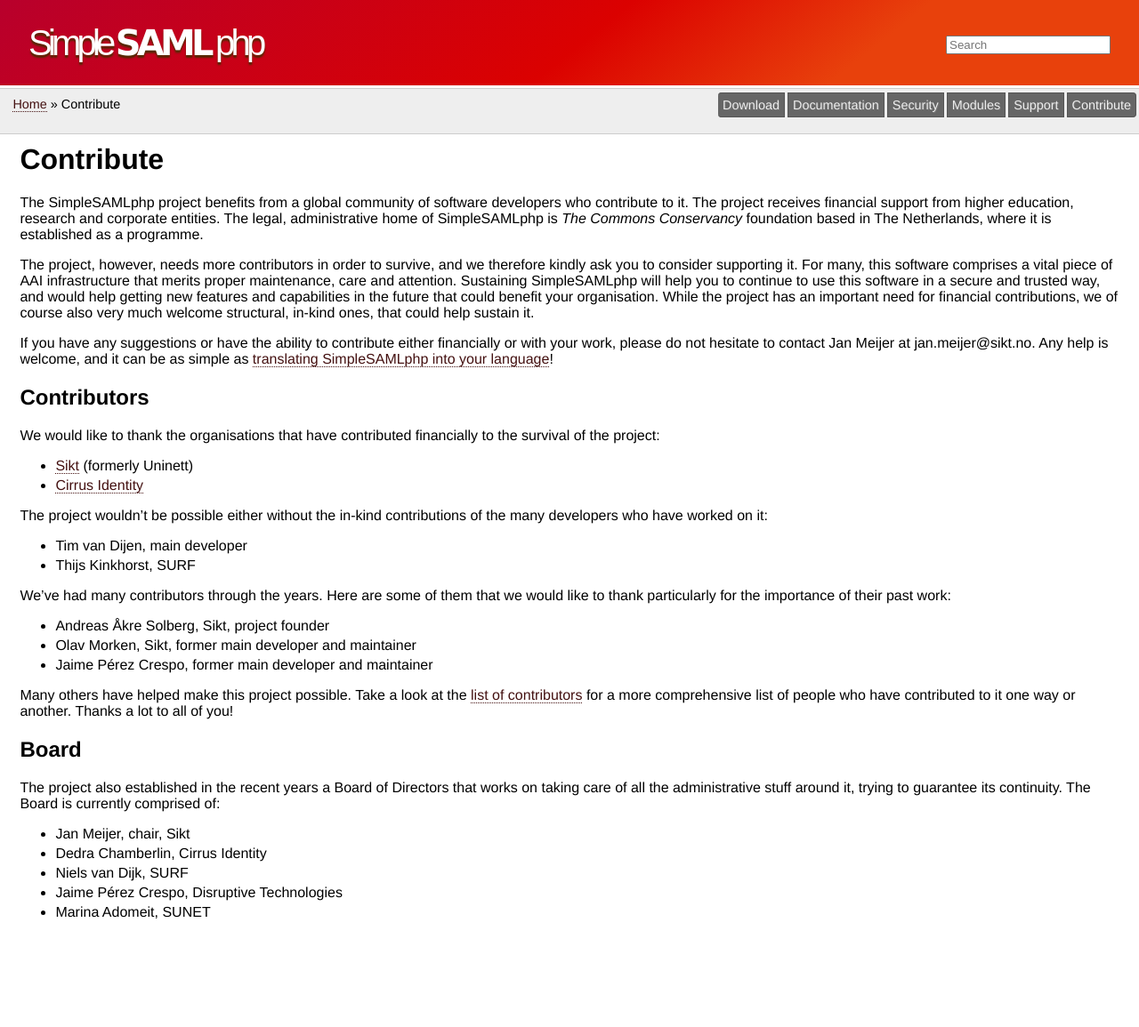
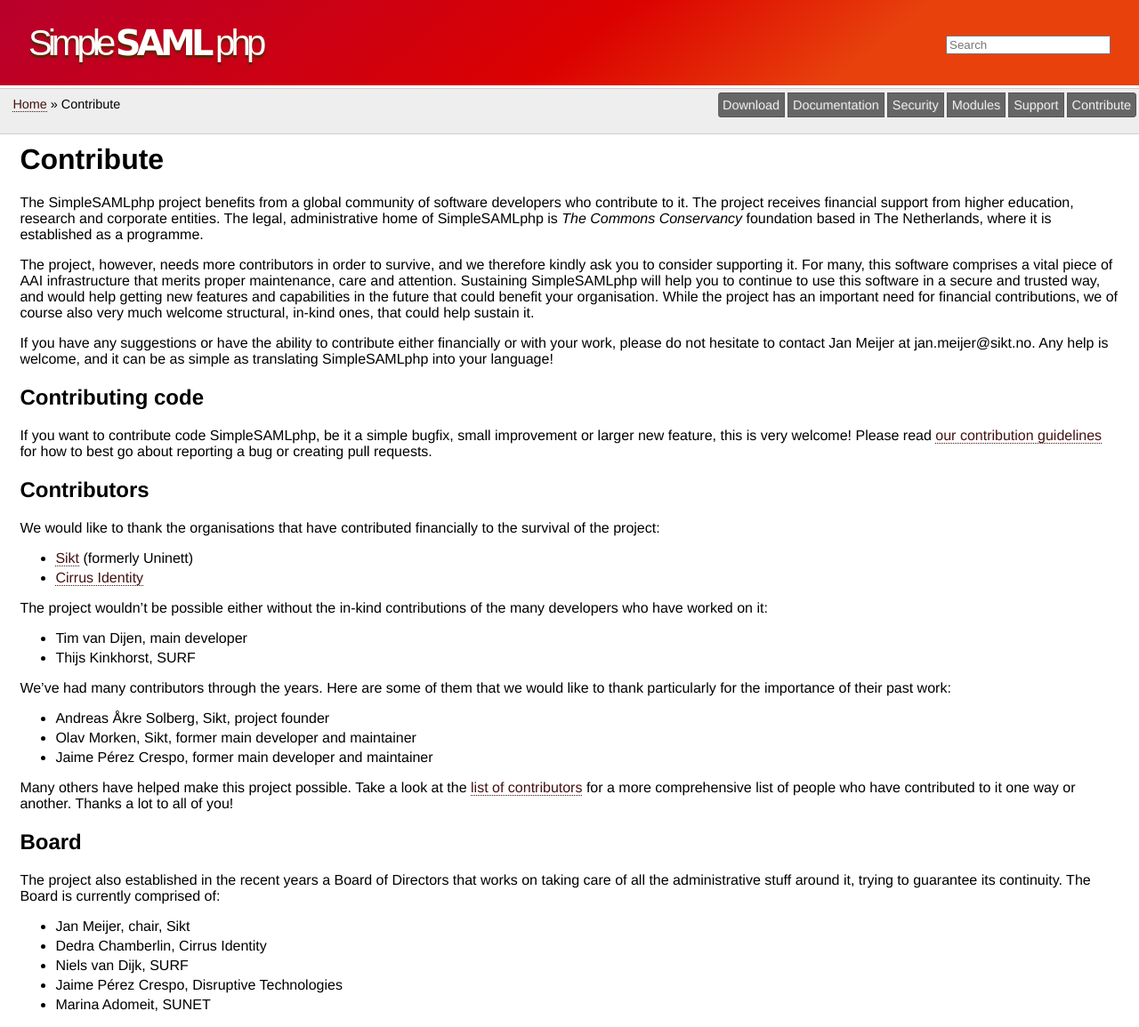
Before and after one commit to simplesamlphp/simplesamlphp.github.io, a Jekyll site: the page built from contrib/index.md, in a window 1280 px wide. Shown: the whole page at 89% size. Built offline with Jekyll 4.4.1, drawn with Linux system fonts in a browser that asks for light colours; before the commit the page ends 1051 px from its top, so only the background shows below that.

Commit message:
Reference CONTRIBUTING.md for contributing instructions

```diff
--- a/contrib/index.md
+++ b/contrib/index.md
@@ -17,8 +17,15 @@
 ones, that could help sustain it.
 
 If you have any suggestions or have the ability to contribute either financially or with your work, please do not
-hesitate to contact Jan Meijer at jan.meijer@sikt.no. Any help is welcome, and it can be as simple as [translating
-SimpleSAMLphp into your language](/lists)!
+hesitate to contact Jan Meijer at jan.meijer@sikt.no. Any help is welcome, and it can be as simple as translating
+SimpleSAMLphp into your language!
+
+## Contributing code
+
+If you want to contribute code SimpleSAMLphp, be it a simple bugfix, small improvement or larger new feature,
+this is very welcome! Please read
+[our contribution guidelines](https://github.com/simplesamlphp/simplesamlphp/blob/master/CONTRIBUTING.md)
+for how to best go about reporting a bug or creating pull requests.
 
 ## Contributors
 
```
